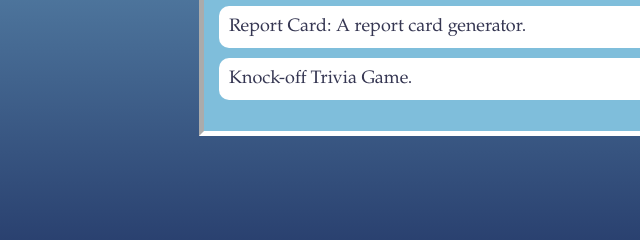
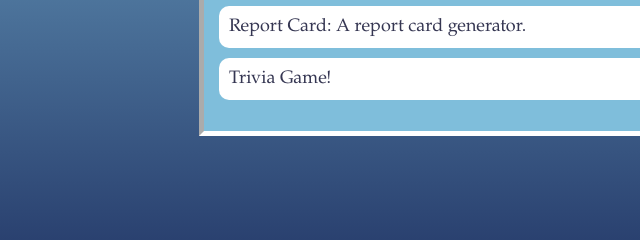
Before and after one commit to molsen2/molsen2.github.io, a plain HTML site: page portfolio.html in a window 1280 px wide. Shown: the part 351-591 px from the top of the page, 59-699 px from the left. Drawn offline with nearby package versions, Linux system fonts and the light colour scheme; no server answers.

Commit message:
trivia game

```diff
--- a/portfolio.html
+++ b/portfolio.html
@@ -115,7 +115,7 @@
                     <li><a href="projects/bouncing-box/">Bouncing Box : A project that gives you a taste of game development on the web </a></li>
                     <li><a href="projects/circularity/">Circularity : A motion poem using random number generation and velocity applied to circle shapes...</a></li>
                     <li><a href="projects/report-card/">Report Card: A report card generator.</a></li>
-                    <li><a href="projects/trivia-game/">Knock-off Trivia Game.</a></li>
+                    <li><a href="projects/trivia-game/">Trivia Game!</a></li>
                 </ul>
                 <ul id="portfolio">
                 </ul>
--- a/projects/trivia-game/triviagame.js
+++ b/projects/trivia-game/triviagame.js
@@ -57,9 +57,6 @@ for(var runs = 0; runs < 10; runs++){
     var player = prompt("Which player answered?");
     choosePlayer(player, verdict);
 }
-
-
-
 
 //FUNCTIONS
 function enterNames(){
```
